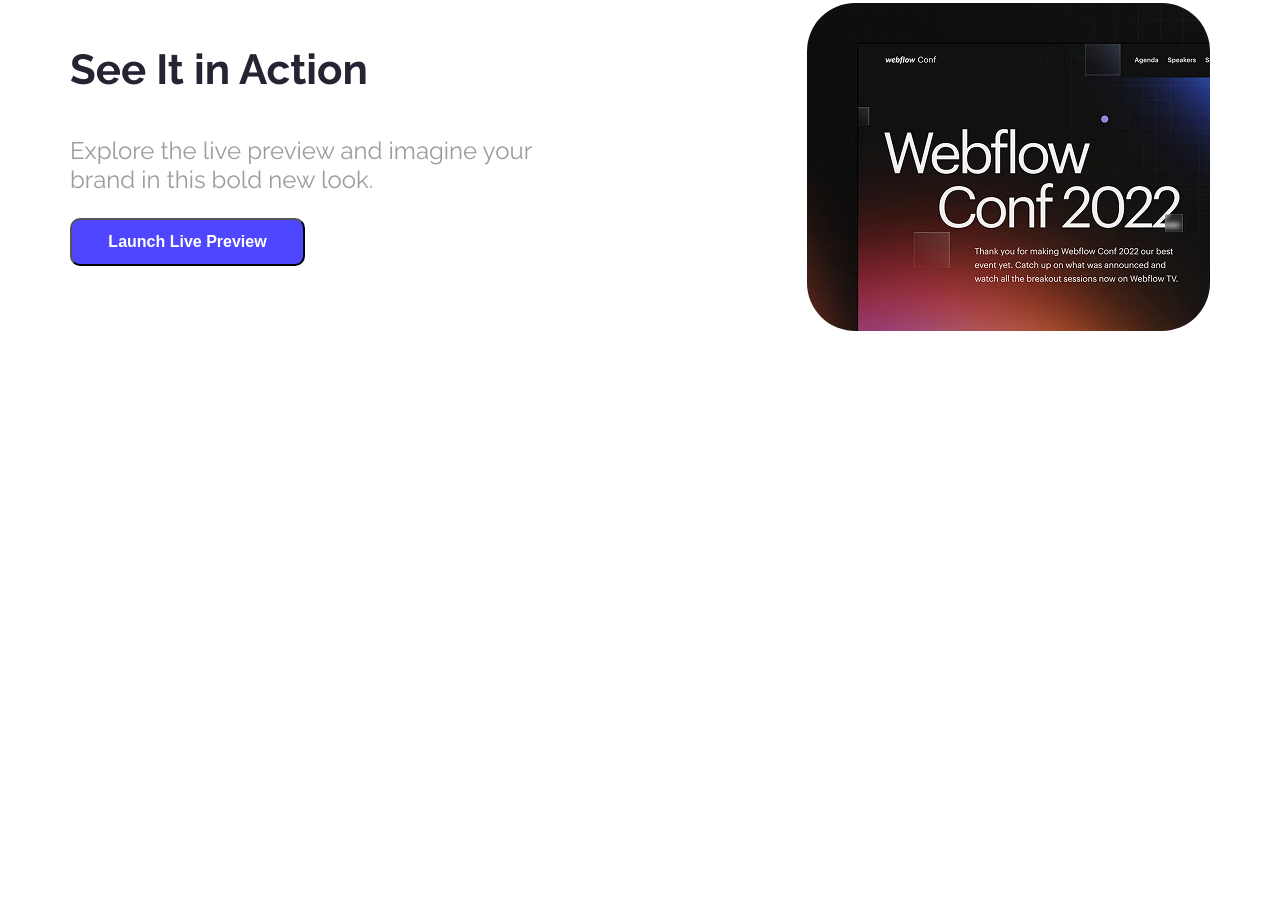
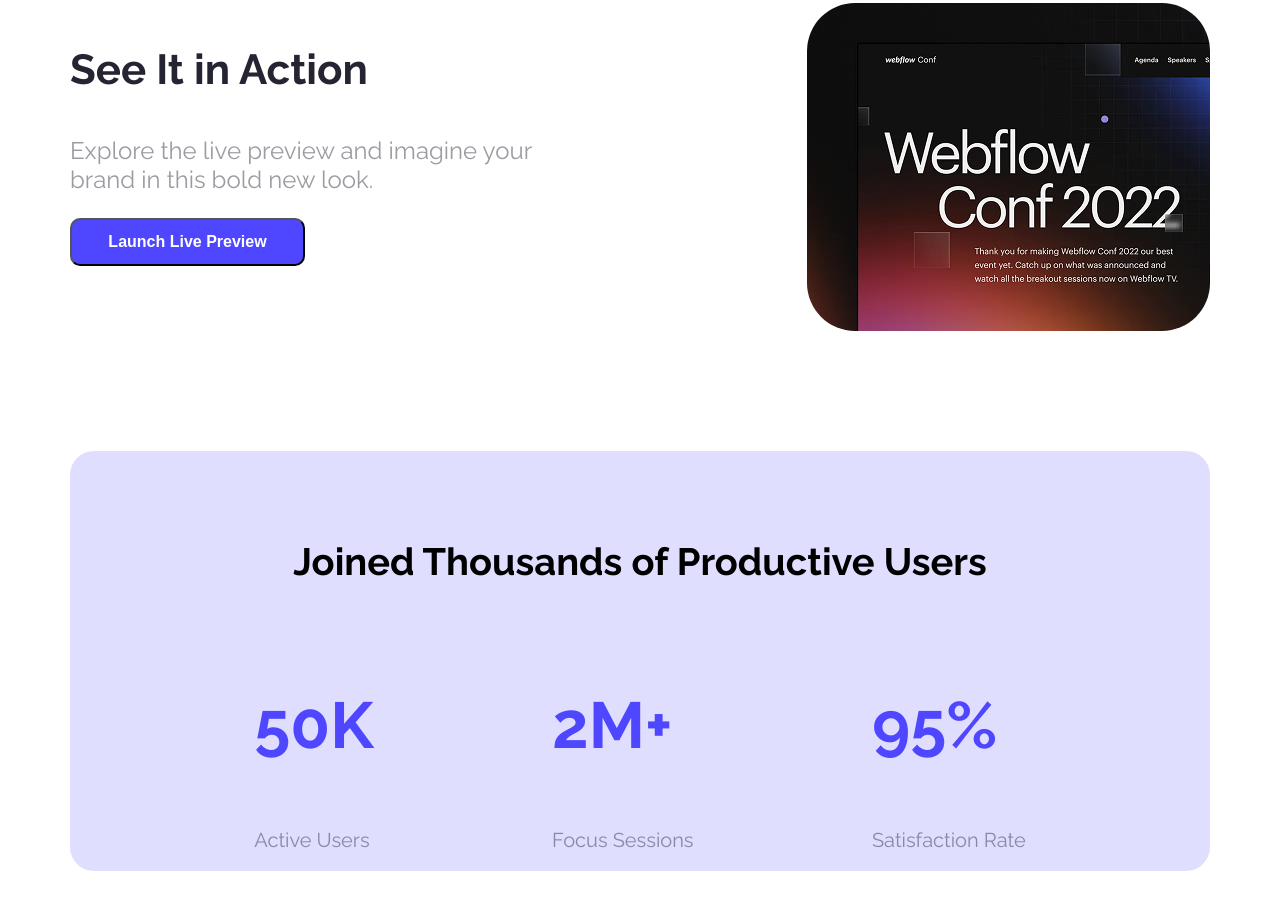
Before and after one commit to habiburrahman1010/new-web, a plain HTML site: page index.html in a window 1280 px wide. Shown: the part 821-1730 px from the top of the page. Before the commit the page ends 1272 px from the top, so only its background shows below. Drawn offline with Linux system fonts and the light colour scheme.

Commit message:
added user and action

```diff
--- a/index.html
+++ b/index.html
@@ -42,6 +42,29 @@
                 <img class="action-img" src="image/wc-mini.png" alt="">
             </div>
         </section>
+
+        <section class="joined">
+            <h3 class="join-title">Joined Thousands of Productive Users</h3>
+            <div class="element-container">
+
+                    <div class="element">
+                    <p class="element-title">50K</p>
+                    <p class="element-description">Active Users</p>
+                    </div>
+
+                    <div class="element">
+                    <p class="element-title">2M+</p>
+                    <p class="element-description">Focus Sessions</p>
+                        </div>
+
+                        <div class="element">
+                    <p class="element-title">95%</p>
+                    <p class="element-description">Satisfaction Rate</p>
+                    </div>
+
+            </div>
+
+        </section>
     </main>
 
     <!-- ----------------------footer----------------- -->
--- a/styles/cool.css
+++ b/styles/cool.css
@@ -1,4 +1,3 @@
-
 .raleway-normal {
     font-family: "Raleway", sans-serif;
     font-optical-sizing: auto;
@@ -8,51 +7,54 @@
 
 /* -------------shared styles--------------- */
 
-.text-primary{
+.text-primary {
     color: #4E47FF;
 }
-.btn-primary{
+
+.btn-primary {
     font-size: 16px;
     font-weight: bold;
     background-color: #4E47FF;
     border-radius: 10px;
-    color:#FFFFFF;
+    color: #FFFFFF;
     height: 48px;
     width: 136px;
     border: none;
     padding: 12px 36px;
 }
+
 /* ------------------nav styles----------------- */
 
-header{
+header {
     background-image: url(../image/Hero-bg.png);
-    width:fit-content;
+    width: fit-content;
     height: 700px;
 }
 
 
-nav{
+nav {
     display: flex;
     align-items: center;
     justify-content: space-between;
     margin: 0 180px;
 }
-nav ul li{
+
+nav ul li {
     list-style: none;
 }
 
-.nav-title{
+.nav-title {
     font-size: 34px;
     font-weight: 800;
 }
 
-.banner-btn{
+.banner-btn {
     margin: 0 auto;
     font-size: 16px;
     font-weight: bold;
     background-color: #4E47FF;
     border-radius: 10px;
-     color:#FFFFFF;
+    color: #FFFFFF;
     width: 180px;
     height: 48px;
     padding: 12px 36px;
@@ -60,10 +62,10 @@ nav ul li{
 
 }
 
-.banner-title{
+.banner-title {
     font-size: 65px;
     font-weight: bold;
-    color:#252432;
+    color: #252432;
     margin-bottom: 37px;
 
 }
@@ -78,10 +80,10 @@ nav ul li{
 /* ------------------main styles---------------------- */
 
 
-.main-pic{
+.main-pic {
     margin-top: 116px;
     margin-bottom: 116px;
-    display:flex;
+    display: flex;
     justify-content: space-between;
     gap: 220px;
 }
@@ -91,29 +93,67 @@ main {
     margin: 0 auto;
 }
 
-.action-title{
+.action-title {
     font-size: 42px;
     font-weight: bold;
     color: #252432;
 }
 
-.action-description{
+.action-description {
     font-size: 24px;
 
-    color:#25243274
+    color: #25243274
 }
 
-.action-btn{
+.action-btn {
     font-size: 16px;
     font-weight: bold;
     background-color: #4E47FF;
     border-radius: 10px;
-     color:#FFFFFF;
+    color: #FFFFFF;
     width: 235px;
     height: 48px;
-     padding:12px 36px ;
+    padding: 12px 36px;
 
 }
-.action-img{
+
+.action-img {
     border-radius: 48px;
 }
+
+/* ------------------------------------- */
+
+
+.joined {
+    background-color: #4d47ff2d;
+    height: 320px;
+    border-radius: 24px;
+    padding: 50px 120px;
+    margin-bottom: 130px;
+}
+
+.join-title {
+    text-align: center;
+    font-size: 38px;
+    font-weight: bold;
+}
+
+
+
+.element-container {
+    display: flex;
+    gap: 50px;
+    justify-content: space-around;
+}
+
+.element-title {
+    font-size: 65px;
+    font-weight: bold;
+    color: #4E47FF;
+
+}
+.element-description{
+    color: #25243274;
+    font-size: 20px;
+
+}
```
Lines whose indentation alone changed are shown as unchanged.
